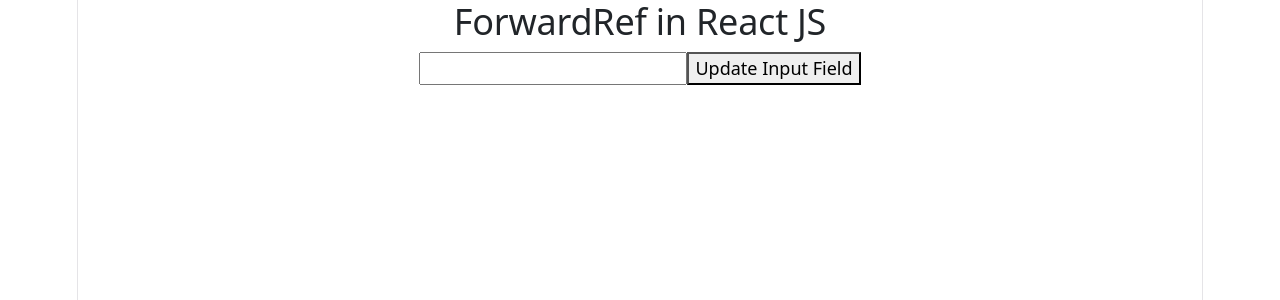
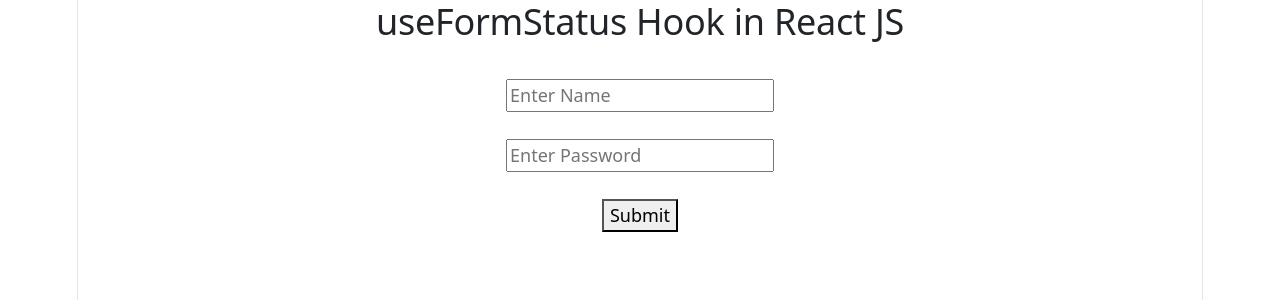
Before and after one commit to vivek2991/react-demo, a React (Vite) app: page / in a window 1280 px wide. Shown: the top 300 px of the page. Built offline with nearby package versions, Linux system fonts and the light colour scheme.

Commit message:
useFormStatus Hook in React JS App-31

```diff
--- /dev/null
+++ b/src/App-31.jsx
@@ -0,0 +1,38 @@
+import { useFormStatus } from "react-dom";
+
+function App31(){
+
+    const handleSubmit=async () => {
+        await new Promise(res=>setTimeout(res,2000));
+        console.log("Submit");
+
+    }
+
+    function CustomerForm(){
+        const {pending} = useFormStatus();
+        console.log(pending);
+
+
+        return(
+            <div>
+                <br />
+                <input type="text" placeholder="Enter Name"/>
+                <br /> <br />
+                <input type="password" placeholder="Enter Password"/>
+                <br /> <br />
+                <button disabled={pending}>{pending?'Submitting...':'Submit'}</button>
+            </div>
+        )
+    }
+
+    return(
+        <div>
+            <h2>useFormStatus Hook in React JS</h2>
+            <form action={handleSubmit}>
+            <CustomerForm />
+            </form>
+        </div>
+    )
+}
+
+export default App31
--- a/src/main.jsx
+++ b/src/main.jsx
@@ -34,6 +34,7 @@
 import App28 from './App-28.jsx'
 import App29 from './App-29.jsx'
 import App30 from './App-30.jsx'
+import App31 from './App-31.jsx'
 
 createRoot(document.getElementById('root')).render(
   <StrictMode>
@@ -127,7 +128,10 @@
     {/* <App29 /> */}
 
     {/* ForwardRef in React JS */}
-    <App30 />
+    {/* <App30 /> */}
+
+    {/* useFormStatus Hook in React JS */}
+    <App31 />
 
   </StrictMode>,
 )
```
